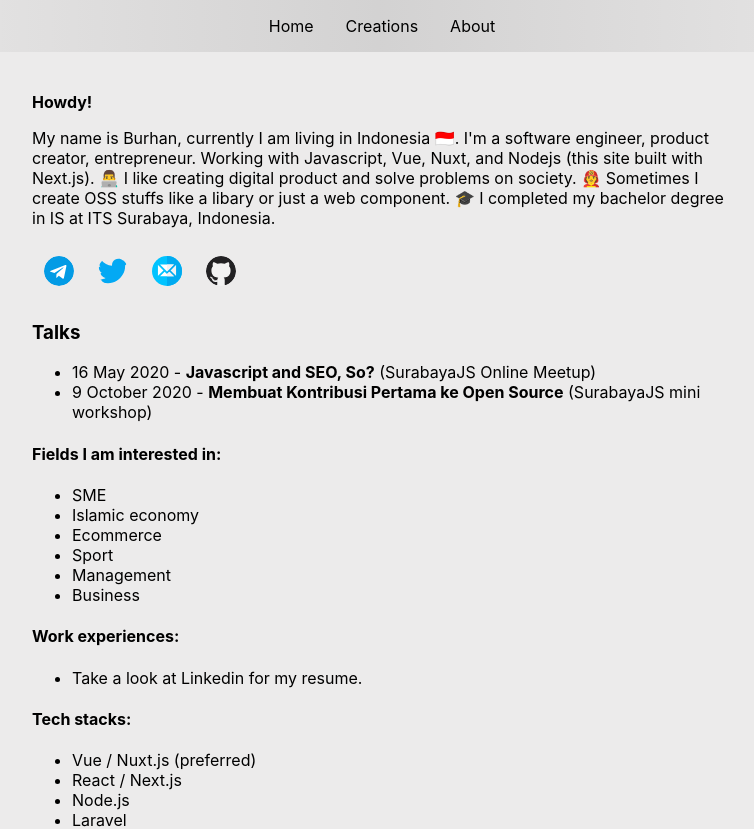
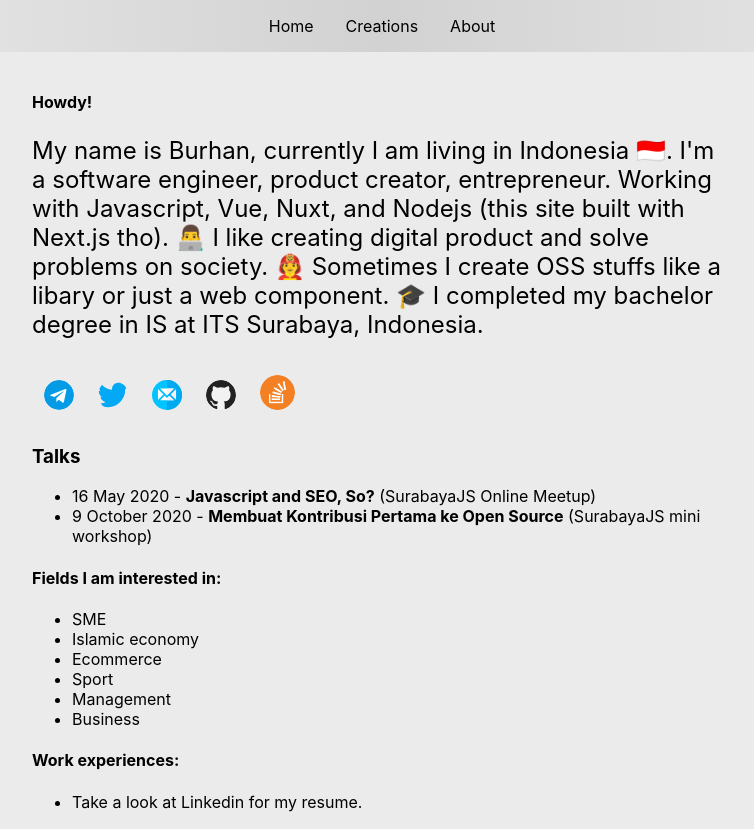
Before and after one commit to burhanahmeed/kusiaga.com, a Next.js app: page /about in a window 1280 px wide. Shown: the top 829 px of the page, without its empty margins (258-1012 px from the left). Built offline with nearby package versions, Linux system fonts and the light colour scheme.

Commit message:
chore: change font size

```diff
--- a/components/about.mdx
+++ b/components/about.mdx
@@ -2,7 +2,9 @@
 
 __Howdy!__
 
-My name is Burhan, currently I am living in Indonesia 🇮🇩. I'm a software engineer, product creator, entrepreneur. Working with Javascript, Vue, Nuxt, and Nodejs (this site built with [Next.js](https://vercel.com/)). 👨‍💻 I like creating digital product and solve problems on society. 🧑‍🚒 Sometimes I create OSS stuffs like a libary or just a web component. 🎓 I completed my bachelor degree in IS at ITS Surabaya, Indonesia.
+<font size="5">
+    My name is Burhan, currently I am living in Indonesia 🇮🇩. I'm a software engineer, product creator, entrepreneur. Working with Javascript, Vue, Nuxt, and Nodejs (this site built with <a href="https://vercel.com/">Next.js</a> tho). 👨‍💻 I like creating digital product and solve problems on society. 🧑‍🚒 Sometimes I create OSS stuffs like a libary or just a web component. 🎓 I completed my bachelor degree in IS at ITS Surabaya, Indonesia.
+</font>
 
 <Contact />
 
--- a/components/contact.js
+++ b/components/contact.js
@@ -30,6 +30,13 @@
               src="/img/github.svg" width="30"
             />
           </a>
+          <a target="_blank" href="https://stackoverflow.com/users/6345936/kusiaga" className="p2">
+            <img
+              style={{"borderRadius": "100%"}}
+              alt="Example image"
+              src="/img/stackoverflow.png" width="35"
+            />
+          </a>
       </div>
     </div>
   )
```
Also changed, not shown: public/img/stackoverflow.png (added), 1 other file (tests, documents, lock files or other folders).
